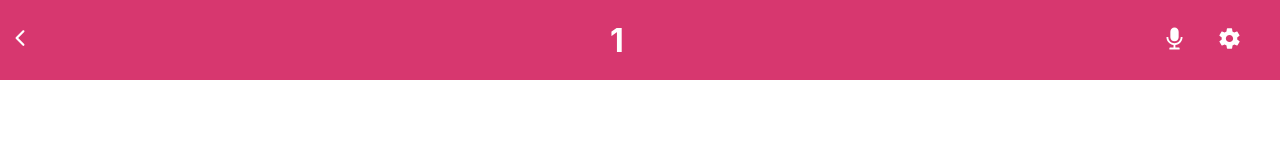
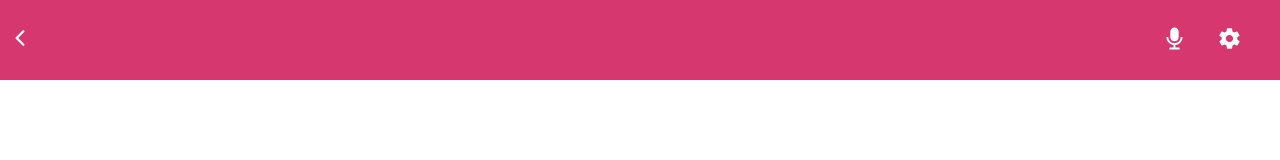
Before and after one commit to Wahaj-Ali/metrics-webapp, a React (Create React App) app: page /1 in a window 1280 px wide. Shown: the top 160 px of the page. Built offline with nearby package versions, Linux system fonts and the light colour scheme.

Commit message:
Install react-test-renderer
In this commit
- Install react-test-renderer.
- Edit package.json to test files containing axios.

```diff
--- a/package.json
+++ b/package.json
@@ -18,13 +18,14 @@
     "react-router": "^6.8.0",
     "react-router-dom": "^6.8.0",
     "react-scripts": "5.0.1",
+    "react-test-renderer": "^18.2.0",
     "redux": "^4.2.1",
     "web-vitals": "^2.1.4"
   },
   "scripts": {
     "start": "react-scripts start",
     "build": "react-scripts build",
-    "test": "react-scripts test",
+    "test": "react-scripts test --transformIgnorePatterns \"node_modules/(?!axios)/\"",
     "eject": "react-scripts eject"
   },
   "eslintConfig": {
--- a/src/components/Header.js
+++ b/src/components/Header.js
@@ -9,7 +9,7 @@ import styles from './header.module.css';
 const Header = (props) => {
   const { name, returnPage } = props;
   return (
-    <div className={styles.navbar}>
+    <div className={styles.navbar} data-testid="header">
       {returnPage && (
       <Link to="/">
         <IoIosArrowBack className={styles.iconBack} />
--- a/src/pages/Details.js
+++ b/src/pages/Details.js
@@ -7,7 +7,7 @@ import Header from '../components/Header';
 const Details = () => {
   const { topLevelDomain } = useParams();
   const countryList = useSelector((state) => state.pollutionSlice.countryList);
-  let name = topLevelDomain;
+  let name;
   let detailedContent = '';
   if (countryList) {
     const country = countryList.filter((country) => (
```
Also changed, not shown: 1 other file (tests, documents, lock files or other folders).
